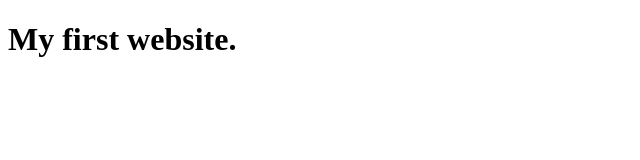
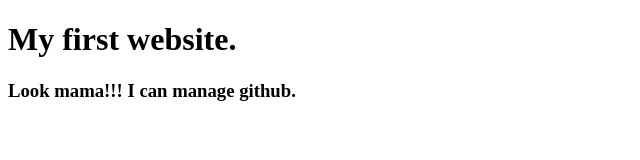
Before and after one commit to delwarJnu11/my-first-website, a plain HTML site: page index.html in a window 1280 px wide. Shown: the whole page, without its empty margins (0-640 px from the left). Drawn offline with Linux system fonts and the light colour scheme.

Commit message:
i am learning github

```diff
--- a/index.html
+++ b/index.html
@@ -8,5 +8,6 @@
 </head>
 <body>
     <h1>My first website.</h1>
+    <h3>Look mama!!! I can manage github.</h3>
 </body>
 </html>
```
